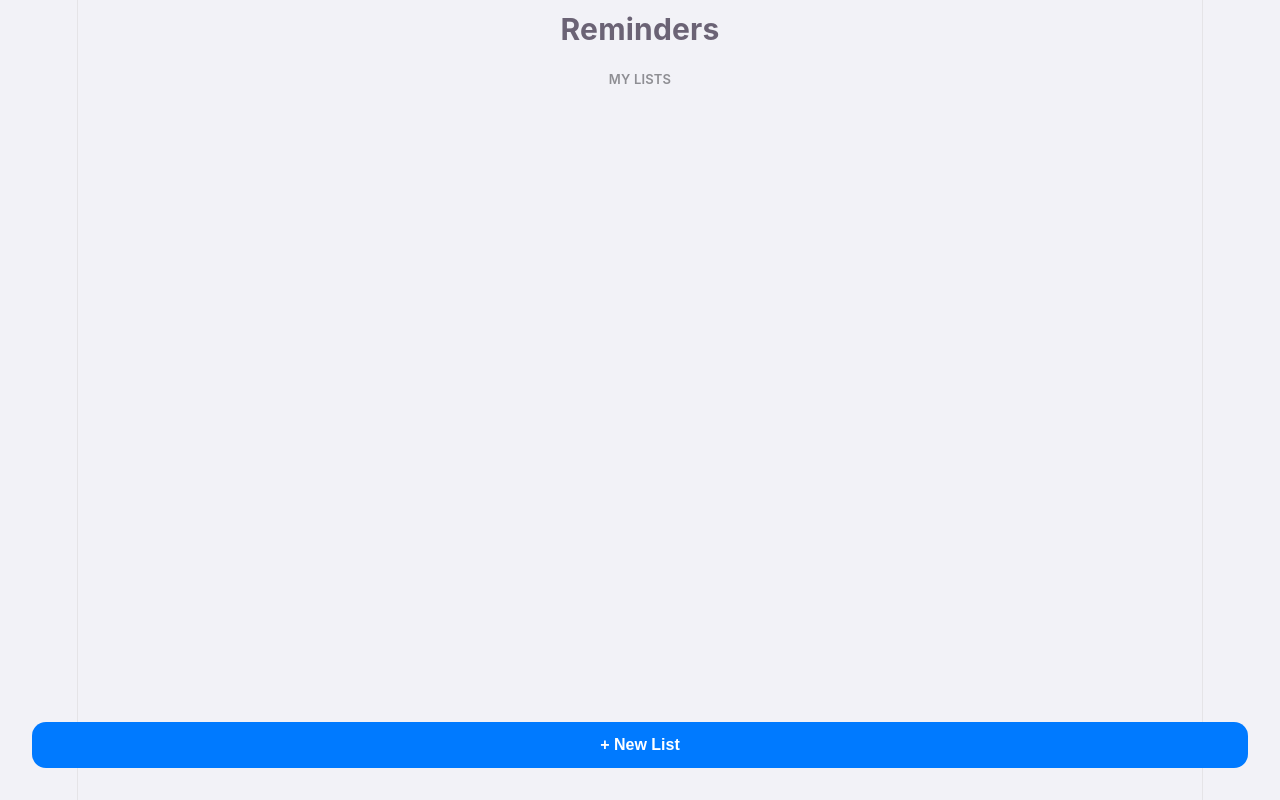
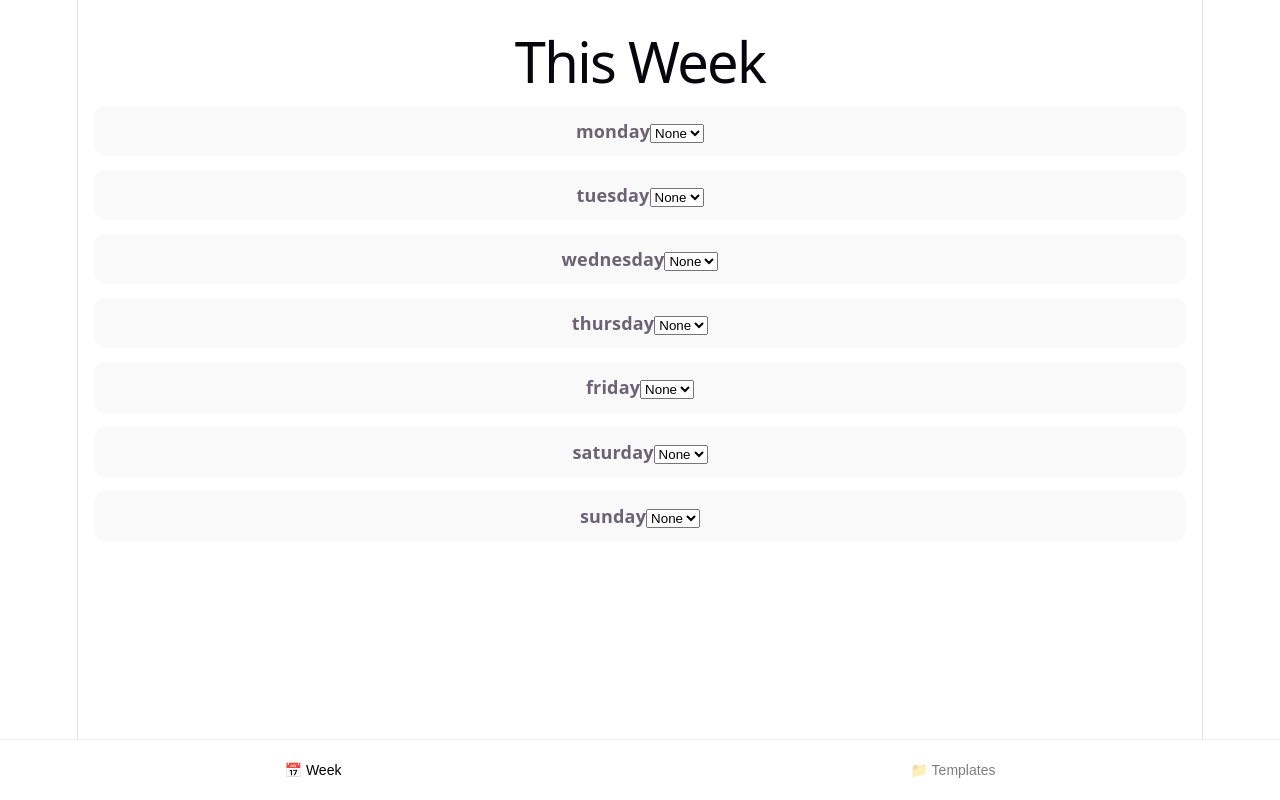
Before and after one commit to michaelsb2002-stack/Weekly-Planner, a React (Vite) app: page / in a window 1280 px wide. Built offline with nearby package versions, Linux system fonts and the light colour scheme.

Commit message:
Added new components and screens for the weekly planner app, including BottomNav, HomeScreen, RoutinesScreen, and WeekScreen. Also added a routines data file and a storage utility for handling local storage operations.

```diff
--- a/src/App.jsx
+++ b/src/App.jsx
@@ -1,325 +1,157 @@
 import { useEffect, useState } from "react";
-import { motion } from "framer-motion";
-import "./App.css";
+import HomeScreen from "./screens/HomeScreen";
+import WeekScreen from "./screens/WeekScreen";
+import BottomNav from "./components/BottomNav";
 
-/* =========================
-   📋 TASK ITEM (CHECKBOX ONLY)
-========================= */
-function TaskItem({ task, onToggle }) {
-  return (
-    <div
-      style={{
-        background: "white",
-        padding: "14px",
-        borderRadius: 12,
-        margin: "6px 0",
-        display: "flex",
-        alignItems: "center",
-        gap: 12
-      }}
-    >
-      {/* ☑️ Large checkbox */}
-      <input
-        type="checkbox"
-        checked={task.done}
-        onChange={() => onToggle(task.id)}
-        style={{
-          width: 22,
-          height: 22,
-          accentColor: "#007aff"
-        }}
-      />
+const days = [
+  "monday","tuesday","wednesday",
+  "thursday","friday","saturday","sunday"
+];
 
-      {/* Text */}
-      <span
-        style={{
-          fontSize: 16,
-          color: task.done ? "#8e8e93" : "#000",
-          textDecoration: task.done ? "line-through" : "none",
-          opacity: task.done ? 0.6 : 1
-        }}
-      >
-        {task.text}
-      </span>
-    </div>
-  );
-}
+const createEmptyWeek = () => {
+  const week = {};
+  days.forEach(d => {
+    week[d] = { listId: null };
+  });
+  return week;
+};
 
-/* =========================
-   📱 APP
-========================= */
 export default function App() {
-  const [app, setApp] = useState({
-    routines: {},
-    current: null
-  });
+  // 🧠 WEEK is now default screen
+  const [screen, setScreen] = useState("week");
 
-  const [input, setInput] = useState("");
-  const [showModal, setShowModal] = useState(false);
-  const [newListName, setNewListName] = useState("");
+  const [lists, setLists] = useState({});
+  const [week, setWeek] = useState(createEmptyWeek());
 
-  /* =========================
-     🧠 PRESET ROUTINES
-  ========================= */
-  const defaultRoutines = {
-    morning: {
-      name: "Morning Routine",
-      tasks: [
-        { id: "m1", text: "Cleanser", done: false },
-        { id: "m2", text: "Moisturiser", done: false },
-        { id: "m3", text: "Sunscreen", done: false }
-      ]
-    },
-    night: {
-      name: "Night Routine",
-      tasks: [
-        { id: "n1", text: "Cleanser", done: false },
-        { id: "n2", text: "Retinol", done: false },
-        { id: "n3", text: "Moisturiser", done: false }
-      ]
-    },
-    shopping: {
-      name: "Shopping List",
-      tasks: [
-        { id: "s1", text: "Milk", done: false },
-        { id: "s2", text: "Bread", done: false }
-      ]
-    }
-  };
+  const [activeListId, setActiveListId] = useState(null);
 
-  /* 💾 LOAD */
   useEffect(() => {
-    const saved = localStorage.getItem("app");
+    const saved = localStorage.getItem("planner");
 
-    if (saved) {
-      setApp(JSON.parse(saved));
-    } else {
-      setApp({
-        routines: defaultRoutines,
-        current: null
-      });
-    }
+    if (!saved) return;
+
+    try {
+      const parsed = JSON.parse(saved);
+
+      setLists(parsed.lists || {});
+      setWeek(parsed.week || createEmptyWeek());
+    } catch {}
   }, []);
 
-  /* 💾 SAVE */
   useEffect(() => {
-    localStorage.setItem("app", JSON.stringify(app));
-  }, [app]);
+    localStorage.setItem(
+      "planner",
+      JSON.stringify({ lists, week })
+    );
+  }, [lists, week]);
 
-  /* =========================
-     🔁 REORDER TASKS
-  ========================= */
-  const moveTask = (from, to) => {
-    const tasks = [...routine.tasks];
-    const [item] = tasks.splice(from, 1);
-    tasks.splice(to, 0, item);
+  // ======================
+  // LIST VIEW (unchanged)
+  // ======================
+  if (activeListId) {
+    const list = lists[activeListId];
 
-    setApp({
-      ...app,
-      routines: {
-        ...app.routines,
-        [app.current]: {
-          ...routine,
-          tasks
+    const addTask = () => {
+      const text = prompt("Task:");
+      if (!text) return;
+
+      setLists(prev => ({
+        ...prev,
+        [activeListId]: {
+          ...prev[activeListId],
+          tasks: [
+            ...prev[activeListId].tasks,
+            {
+              id: Date.now(),
+              text,
+              done: false
+            }
+          ]
         }
-      }
-    });
-  };
+      }));
+    };
 
-  /* =========================
-     🏠 HOME SCREEN
-  ========================= */
-  if (!app.current) {
+    const toggleTask = (taskId) => {
+      setLists(prev => ({
+        ...prev,
+        [activeListId]: {
+          ...prev[activeListId],
+          tasks: prev[activeListId].tasks.map(t =>
+            t.id === taskId ? { ...t, done: !t.done } : t
+          )
+        }
+      }));
+    };
+
     return (
-      <div>
-        <div className="header">Reminders</div>
-
-        <div className="section-title">My Lists</div>
-
-        <div style={{ padding: 12 }}>
-          {Object.entries(app.routines).map(([id, r]) => (
-            <div
-              key={id}
-              className="card"
-              onClick={() => setApp({ ...app, current: id })}
-            >
-              <div style={{ fontWeight: 600 }}>{r.name}</div>
-              <div style={{ color: "#8e8e93" }}>{r.tasks.length}</div>
-            </div>
-          ))}
-        </div>
-
-        {/* ➕ New List Button */}
-        <button
-          onClick={() => setShowModal(true)}
-          style={{
-            position: "fixed",
-            bottom: 20,
-            left: 20,
-            right: 20,
-            borderRadius: 14,
-            padding: 14,
-            background: "#007aff",
-            color: "white",
-            border: "none",
-            fontSize: 16,
-            fontWeight: 600
-          }}
-        >
-          + New List
+      <div style={{ padding: 16 }}>
+        <button onClick={() => setActiveListId(null)}>
+          ← Back
         </button>
 
-        {/* 🧾 Modal */}
-        {showModal && (
+        <h2>{list.name}</h2>
+
+        <button onClick={addTask}>
+          + Add Task
+        </button>
+
+        {list.tasks.map(task => (
           <div
+            key={task.id}
             style={{
-              position: "fixed",
-              inset: 0,
-              background: "rgba(0,0,0,0.4)",
               display: "flex",
-              alignItems: "flex-end"
+              gap: 10,
+              padding: 8
             }}
-            onClick={() => setShowModal(false)}
           >
-            <div
-              onClick={(e) => e.stopPropagation()}
+            <input
+              type="checkbox"
+              checked={task.done}
+              onChange={() => toggleTask(task.id)}
+            />
+
+            <span
               style={{
-                width: "100%",
-                background: "#f2f2f7",
-                borderTopLeftRadius: 16,
-                borderTopRightRadius: 16,
-                padding: 16
+                textDecoration: task.done
+                  ? "line-through"
+                  : "none",
+                color: task.done ? "#999" : "#000"
               }}
             >
-              <div style={{ fontSize: 18, fontWeight: 600 }}>
-                New List
-              </div>
-
-              <input
-                placeholder="List name"
-                value={newListName}
-                onChange={(e) => setNewListName(e.target.value)}
-              />
-
-              <button
-                onClick={() => {
-                  if (!newListName.trim()) return;
-
-                  const id = Date.now().toString();
-
-                  setApp({
-                    ...app,
-                    routines: {
-                      ...app.routines,
-                      [id]: {
-                        name: newListName,
-                        tasks: []
-                      }
-                    }
-                  });
-
-                  setNewListName("");
-                  setShowModal(false);
-                }}
-              >
-                Create
-              </button>
-            </div>
+              {task.text}
+            </span>
           </div>
-        )}
+        ))}
       </div>
     );
   }
 
-  /* =========================
-     📋 ROUTINE VIEW
-  ========================= */
-  const routine = app.routines[app.current];
+  // ======================
+  // MAIN APP
+  // ======================
+  return (
+    <div style={{ paddingBottom: 70 }}>
 
-  const addTask = () => {
-    if (!input.trim()) return;
+      {screen === "templates" && (
+        <HomeScreen
+          lists={lists}
+          setLists={setLists}
+          openList={setActiveListId}
+        />
+      )}
 
-    setApp({
-      ...app,
-      routines: {
-        ...app.routines,
-        [app.current]: {
-          ...routine,
-          tasks: [
-            ...routine.tasks,
-            {
-              id: Date.now().toString(),
-              text: input,
-              done: false
-            }
-          ]
-        }
-      }
-    });
+      {screen === "week" && (
+        <WeekScreen
+          lists={lists}
+          week={week}
+          setWeek={setWeek}
+        />
+      )}
 
-    setInput("");
-  };
-
-  const toggleTask = (id) => {
-    const updated = routine.tasks.map(t =>
-      t.id === id ? { ...t, done: !t.done } : t
-    );
-
-    setApp({
-      ...app,
-      routines: {
-        ...app.routines,
-        [app.current]: {
-          ...routine,
-          tasks: updated
-        }
-      }
-    });
-  };
-
-  return (
-    <div>
-      <div className="header" onClick={() => setApp({ ...app, current: null })}>
-        ← {routine.name}
-      </div>
-
-      <div className="section-title">Tasks</div>
-
-      {/* Tasks */}
-      <div style={{ padding: 12 }}>
-        {routine.tasks.map((task, index) => (
-          <motion.div
-            key={task.id}
-            draggable
-            onDragEnd={(e, info) => {
-              const direction =
-                info.offset.y > 50 ? 1 :
-                info.offset.y < -50 ? -1 : 0;
-
-              const newIndex = Math.max(
-                0,
-                Math.min(routine.tasks.length - 1, index + direction)
-              );
-
-              if (newIndex !== index) {
-                moveTask(index, newIndex);
-              }
-            }}
-          >
-            <TaskItem task={task} onToggle={toggleTask} />
-          </motion.div>
-        ))}
-      </div>
-
-      {/* Input */}
-      <input
-        placeholder="New task"
-        value={input}
-        onChange={(e) => setInput(e.target.value)}
-        onKeyDown={(e) => e.key === "Enter" && addTask()}
+      <BottomNav
+        screen={screen}
+        setScreen={setScreen}
       />
-
-      <button onClick={addTask}>Add Task</button>
     </div>
   );
 }
--- /dev/null
+++ b/src/components/BottomNav.jsx
@@ -0,0 +1,49 @@
+export default function BottomNav({ screen, setScreen }) {
+  return (
+    <div style={styles.nav}>
+
+      {/* WEEK FIRST (now default + primary) */}
+      <button
+        onClick={() => setScreen("week")}
+        style={{
+          ...styles.button,
+          opacity: screen === "week" ? 1 : 0.5
+        }}
+      >
+        📅 Week
+      </button>
+
+      {/* TEMPLATES SECOND (renamed Home) */}
+      <button
+        onClick={() => setScreen("templates")}
+        style={{
+          ...styles.button,
+          opacity: screen === "templates" ? 1 : 0.5
+        }}
+      >
+        📁 Templates
+      </button>
+
+    </div>
+  );
+}
+
+const styles = {
+  nav: {
+    position: "fixed",
+    bottom: 0,
+    left: 0,
+    right: 0,
+    height: 60,
+    borderTop: "1px solid #eee",
+    display: "flex",
+    justifyContent: "space-around",
+    alignItems: "center",
+    background: "white"
+  },
+  button: {
+    background: "none",
+    border: "none",
+    fontSize: 14
+  }
+};
--- /dev/null
+++ b/src/screens/HomeScreen.jsx
@@ -0,0 +1,50 @@
+export default function HomeScreen({
+  lists,
+  setLists,
+  openList
+}) {
+  const addList = () => {
+    const name = prompt("List name:");
+    if (!name) return;
+
+    const id = Date.now().toString();
+
+    setLists(prev => ({
+      ...prev,
+      [id]: {
+        name,
+        tasks: []
+      }
+    }));
+  };
+
+  return (
+    <div style={{ padding: 16 }}>
+      <h1>Lists</h1>
+
+      <button onClick={addList}>
+        + New List
+      </button>
+
+      {Object.entries(lists).map(([id, list]) => (
+        <div
+          key={id}
+          onClick={() => openList(id)}   // 👈 THIS IS THE KEY FIX
+          style={{
+            padding: 12,
+            marginTop: 10,
+            border: "1px solid #eee",
+            borderRadius: 10,
+            cursor: "pointer"
+          }}
+        >
+          <strong>{list.name}</strong>
+
+          <div style={{ fontSize: 12, color: "#666" }}>
+            {list.tasks.length} tasks
+          </div>
+        </div>
+      ))}
+    </div>
+  );
+}
--- /dev/null
+++ b/src/screens/WeekScreen.jsx
@@ -0,0 +1,67 @@
+export default function WeekScreen({
+  lists,
+  week,
+  setWeek
+}) {
+  const days = [
+    "monday","tuesday","wednesday",
+    "thursday","friday","saturday","sunday"
+  ];
+
+  const assignList = (day, listId) => {
+    setWeek(prev => ({
+      ...prev,
+      [day]: { listId }
+    }));
+  };
+
+  return (
+    <div style={{ padding: 16 }}>
+      <h1>This Week</h1>
+
+      {days.map(day => {
+        const selected = week[day].listId;
+        const list = lists[selected];
+
+        return (
+          <div
+            key={day}
+            style={{
+              marginBottom: 14,
+              padding: 12,
+              borderRadius: 12,
+              background: "#f9f9f9"
+            }}
+          >
+            <strong>{day}</strong>
+
+            <select
+              value={selected || ""}
+              onChange={(e) =>
+                assignList(day, e.target.value)
+              }
+            >
+              <option value="">None</option>
+
+              {Object.entries(lists).map(([id, l]) => (
+                <option key={id} value={id}>
+                  {l.name}
+                </option>
+              ))}
+            </select>
+
+            {list && (
+              <div style={{ marginTop: 8 }}>
+                {list.tasks.map(t => (
+                  <div key={t.id}>
+                    • {t.text}
+                  </div>
+                ))}
+              </div>
+            )}
+          </div>
+        );
+      })}
+    </div>
+  );
+}
```
Also changed, not shown: utils/storage.js (added, +14 -0 lines), src/data/routines.js (added), src/screens/RoutinesScreen.jsx (added).
